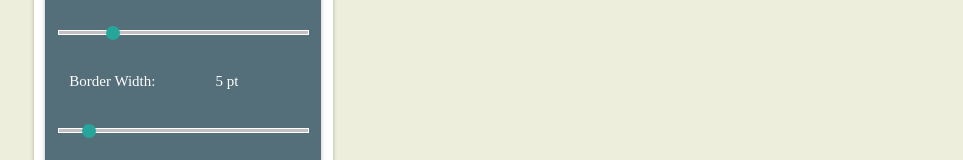
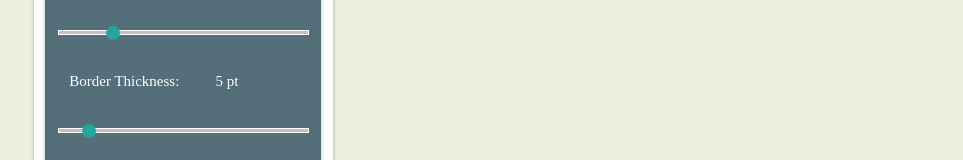
Before and after one commit to wongRegina/HW2GoLogoLo, a React (Create React App) app: page / in a window 1280 px wide. Both pictures are taken after a click on the element "Microsoft". Shown: the part 538-698 px from the top of the page, without its empty margins (158-1121 px from the left). Built offline with nearby package versions, Linux system fonts and the light colour scheme.

Commit message:
Changed to Border Thickness:

```diff
--- a/src/components/edit_screen/TextEditSidebar.js
+++ b/src/components/edit_screen/TextEditSidebar.js
@@ -165,7 +165,7 @@ class TextEditSidebar extends Component {
                         </div>
                         {/* BORDER WIDTH */}
                         <div className="row">
-                            <div className="col s7">Border Width:</div>
+                            <div className="col s7">Border Thickness:</div>
                             <div className="col s5">{this.props.logo.borderWidth + " pt"}</div>
                         </div>
                         <div className="row">
```
